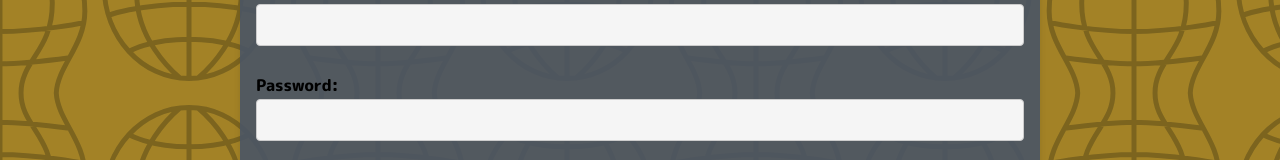
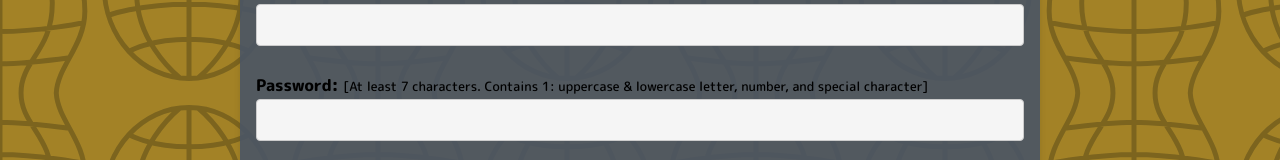
Before and after one commit to UrbaneD0ge/BPDB, a SvelteKit app: page /auth/signup in a window 1280 px wide. Shown: the part 285-445 px from the top of the page. Built offline with nearby package versions, Linux system fonts and the light colour scheme; no server answers.

Commit message:
Signup form fixes

```diff
--- a/src/routes/auth/signup/+page.server.js
+++ b/src/routes/auth/signup/+page.server.js
@@ -42,6 +42,7 @@ export const actions = {
             return {
                 success: false,
                 message: error.message || 'Sign-up failed',
+                data: { display_name, email }
             };
         }
 
--- a/src/routes/auth/signup/+page.svelte
+++ b/src/routes/auth/signup/+page.svelte
@@ -5,26 +5,40 @@
     let { data, form } = $props();
     // let disabled = $state(false);
 
-    // $inspect(form);
+    $inspect(form);
+    $inspect(data);
 </script>
 
 <main class="h-svh pt-12 m-2">
     <form method="POST" use:enhance>
-        <h1>Sign Up</h1>
-    <p class="text-white">Sign up to be a BPDB contributor!</p><br>
+
+    <h1>Sign Up</h1>
+
+    <p class="text-white">Sign up to be a BPDB contributor!</p>
+
+    <br>
+
     <label for="display_name">Display Name: <span class="error-message italic">{form?.fieldErrors?.fieldErrors?.display_name}</span></label>
+
     <input type="text" id="display_name" name="display_name" value={form?.data?.display_name} autocomplete="off" class="invalid:border-red-700! invalid:border-4"><br><br>
 
+
     <label for="email">eMail: <span class="error-message italic">{form?.fieldErrors?.fieldErrors?.email}</span></label>
+
     <input type="email" id="email" name="email" value={form?.data?.email} class="invalid:border-red-700! invalid:border-4" autocomplete="email"><br><br>
 
 
-    <label for="password">Password: <span class="error-message italic">{form?.fieldErrors?.fieldErrors?.password}</span></label>
-    <input type="password" id="password" name="password" autocomplete="current-password" class="invalid:border-red-700! invalid:border-4"><br><br>
+    <label for="password">Password: <span id="pwNote">[At least 7 characters. Contains 1: uppercase & lowercase letter, number, and special character]</span><span class="error-message italic">{form?.fieldErrors?.fieldErrors?.password}</span></label>
+
+    <input type="password" id="password" name="password" autocomplete="current-password" class="invalid:border-red-700! invalid:border-4">
+
+    <br>
 
     {#if form }
         <p class="error-message italic">{form?.message}</p>
     {/if}
+
+    <br>
 
     <button class="p-4 bg-green-500 text-white rounded-md hover:bg-green-700 cursor-pointer" type="submit" value="Sign Up" >Send Signup Email</button>
 </form>
@@ -33,10 +47,16 @@
 @reference "tailwindcss";
 
 .error-message {
-    color: #af1d1d;
+    color: #ff2f2f;
     font-size: 1.2rem;
     margin-top: 0.25rem;
     text-shadow: 1px 1px 2px rgba(0, 0, 0, 0.5);
     font-weight: normal;
 }
+
+#pwNote {
+    font-size: .8rem;
+    margin-block: 0.25rem;
+    font-weight: normal;
+}
 </style>
```
